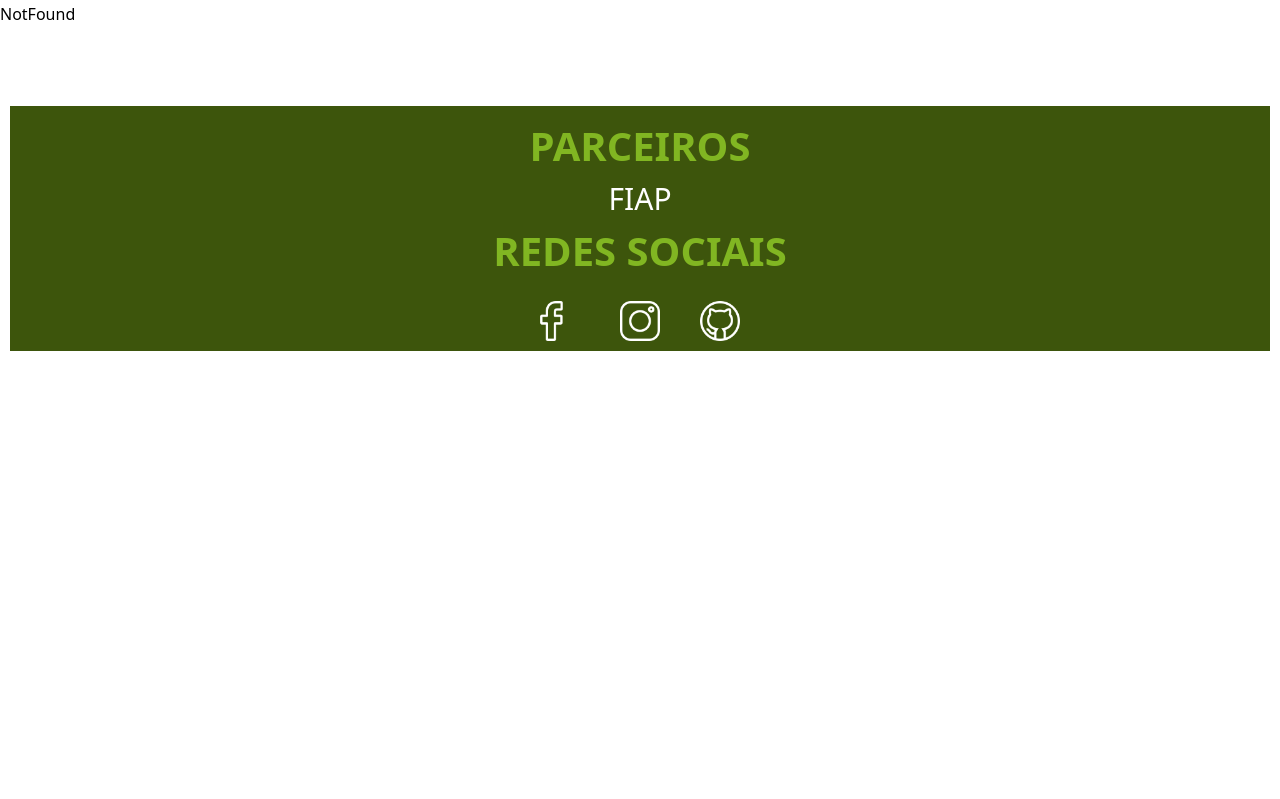
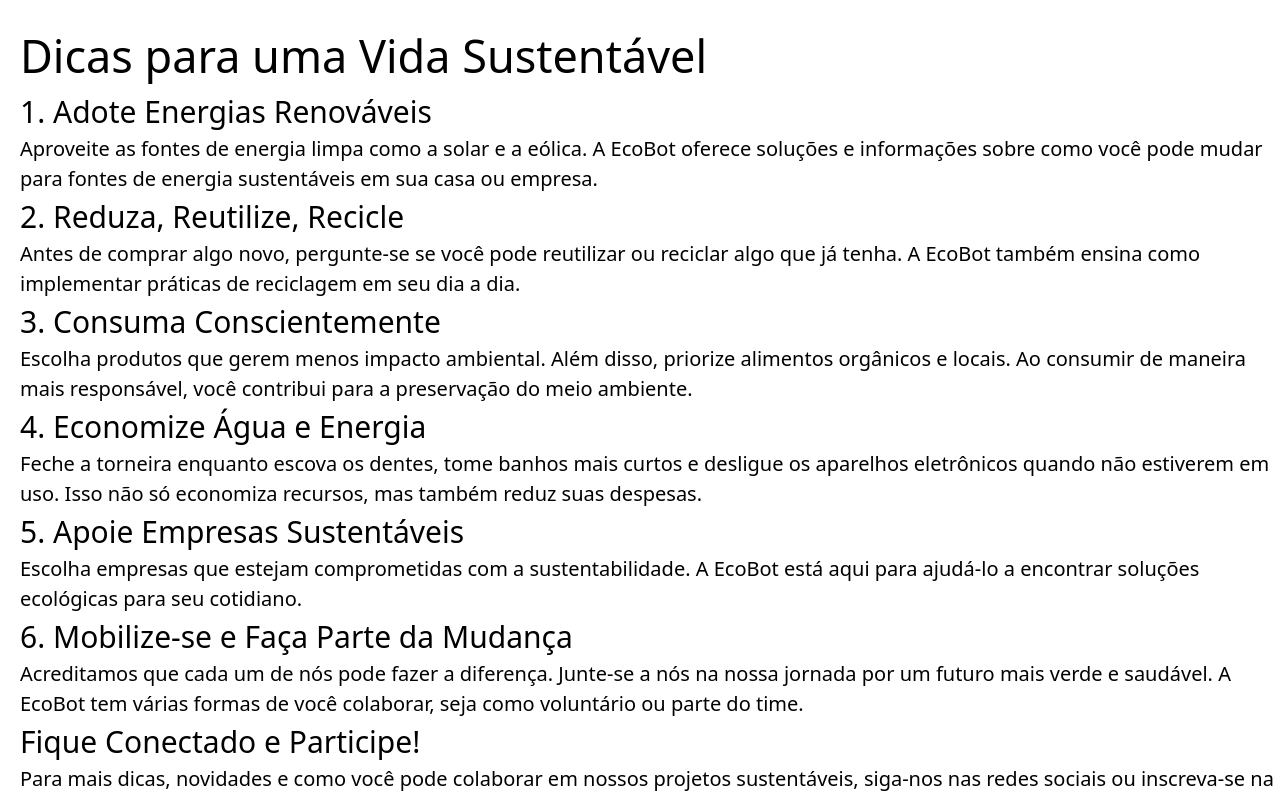
Before and after one commit to gusandrini/gs-2, a Next.js app in the folder gs/: page /dicas in a window 1280 px wide. Before the commit this address had no page. Shown: the part 440-1239 px from the top of the page. Before the commit the page ends 801 px from the top, so only its background shows below. Built offline with nearby package versions, Linux system fonts and the light colour scheme.

Commit message:
adicionado conteudo e estilização da pagina de dicas

```diff
--- a/gs/src/app/desafios/page.tsx
+++ b/gs/src/app/desafios/page.tsx
@@ -33,7 +33,7 @@ const Desafio = () => {
           <p>
             1° Escolha uma Meta Sustentável: Escolha entre várias ações sustentáveis, como instalar painéis solares, trocar lâmpadas para modelos
             LED, adotar um consumo consciente de eletricidade, ou até mesmo instalar um medidor de energia para acompanhar o consumo. <br />
-            2° Acompanhe Seu Progresso: Use nosso aplicativo ou a calculadora de economia energética para ver quantos quilowatts e dinheiro você
+            2° Acompanhe Seu Progresso: Use nossa calculadora de economia energética para ver quantos quilowatts e dinheiro você
             economizou, além da redução nas emissões de CO₂. <br />
             3° Compartilhe sua Jornada: Publique fotos, compartilhe histórias e acompanhe o progresso de outros participantes em nossas redes
             sociais. Use a hashtag #EnergiaSustentável e nos marque para inspirar e chegar em mais pessoas!
@@ -72,8 +72,9 @@ const Desafio = () => {
           <p>
           Calculadora de Economia de Energia: Descubra o quanto você pode economizar mudando pequenos hábitos em casa. <br />
           Guia de Instalação Solar: Aprenda o que é necessário para instalar um sistema solar e começar a gerar sua própria energia. <br />
-          Dicas de Sustentabilidade: Confira nossa seção de dicas para tornar seu dia a dia mais sustentável, desde o uso consciente de energia
-          até a redução de desperdício.
+          </p>
+          <p>
+          Dicas de Sustentabilidade: <Link href="/dicas">  Acesse aqui</Link>
           </p>
         </div>
     </div>
--- /dev/null
+++ b/gs/src/app/dicas/page.tsx
@@ -0,0 +1,33 @@
+import React from 'react'
+
+export default function Dicas() {
+  return (
+    <div>
+        <div className="dicas">
+            <h1>Dicas para uma Vida Sustentável</h1>
+
+            <h2>1. Adote Energias Renováveis</h2>
+            <p>Aproveite as fontes de energia limpa como a solar e a eólica. A EcoBot oferece soluções e informações sobre como você pode mudar para fontes de energia sustentáveis em sua casa ou empresa.</p>
+
+            <h2>2. Reduza, Reutilize, Recicle</h2>
+            <p>Antes de comprar algo novo, pergunte-se se você pode reutilizar ou reciclar algo que já tenha. A EcoBot também ensina como implementar práticas de reciclagem em seu dia a dia.</p>
+
+            <h2>3. Consuma Conscientemente</h2>
+            <p>Escolha produtos que gerem menos impacto ambiental. Além disso, priorize alimentos orgânicos e locais. Ao consumir de maneira mais responsável, você contribui para a preservação do meio ambiente.</p>
+
+            <h2>4. Economize Água e Energia</h2>
+            <p>Feche a torneira enquanto escova os dentes, tome banhos mais curtos e desligue os aparelhos eletrônicos quando não estiverem em uso. Isso não só economiza recursos, mas também reduz suas despesas.</p>
+
+            <h2>5. Apoie Empresas Sustentáveis</h2>
+            <p>Escolha empresas que estejam comprometidas com a sustentabilidade. A EcoBot está aqui para ajudá-lo a encontrar soluções ecológicas para seu cotidiano.</p>
+
+            <h2>6. Mobilize-se e Faça Parte da Mudança</h2>
+            <p>Acreditamos que cada um de nós pode fazer a diferença. Junte-se a nós na nossa jornada por um futuro mais verde e saudável. A EcoBot tem várias formas de você colaborar, seja como voluntário ou parte do time.</p>
+
+            <h2>Fique Conectado e Participe!</h2>
+            <p>Para mais dicas, novidades e como você pode colaborar em nossos projetos sustentáveis, siga-nos nas redes sociais ou inscreva-se na nossa newsletter!</p>
+        </div>
+
+    </div>
+  )
+}
--- a/gs/src/app/globals.css
+++ b/gs/src/app/globals.css
@@ -482,6 +482,21 @@
     }
   }
 
+/* ESTILIZAÇÃO PAGINA DE DICAS */
+@layer components{
+  .dicas h1{
+        @apply flex justify-start items-start ml-5 mt-5 text-[45px]
+    }
+
+    .dicas h2{
+        @apply flex justify-start items-start ml-5 text-[30px]
+    }
+
+    .dicas p{
+        @apply flex justify-start items-start ml-5 text-left text-[20px]
+    }
+}
+
 /* ESTILIZAÇÃO DO RODAPÉ */
 @layer components {
     footer {
--- a/gs/src/app/sobre/page.tsx
+++ b/gs/src/app/sobre/page.tsx
@@ -16,15 +16,23 @@ const Sobre = () => {
 
         <div className="introducao_sobre">
           <h1>Missão</h1>
-          <p>Um breve parágrafo sobre a missão da empresa ou do projeto, destacando o compromisso com a sustentabilidade e a inovação em energia limpa.</p>
+          <p>
+          A missão da EcoBot é promover um futuro sustentável por meio de tecnologias inovadoras que incentivam o uso consciente de recursos
+          naturais. A empresa busca integrar soluções de energia limpa e renovável no cotidiano das pessoas e organizações, oferecendo produtos
+          e serviços que não só contribuem para a preservação ambiental, mas também geram economia e eficiência energética. Por meio de
+          inteligência artificial e automação, a EcoBot visa transformar a maneira como interagimos com a energia, proporcionando um impacto
+          positivo para o planeta e para as futuras gerações.
+          </p>
         </div>
 
         <div className="nossa_historia">
           <h1>História</h1>
-          <p>Fundação e primeiros passos: Como e quando a empresa foi criada e qual era o propósito inicial.
-              Primeiros Projetos: Descrição do primeiro projeto de energia renovável, com uma foto ou breve vídeo.
-              Expansão e Parcerias: Momentos em que a empresa ampliou seu impacto ou formou parcerias importantes.
-              Inovações Recentes: Destaque de avanços tecnológicos ou novos produtos/serviços que mostram a evolução da empresa.
+          <p>
+            A EcoBot foi fundada por três estudantes do curso de Análise e Desenvolvimento de Sistemas da FIAP, com o intuito de criar uma solução
+            inovadora no campo da energia renovável. Durante o trabalho Global Solution, proposto pela faculdade, Eduarda, Gustavo e Victor uniram
+            suas habilidades e conhecimentos para desenvolver uma tecnologia que integra sustentabilidade e eficiência energética. Estamos no final
+            do primeiro ano do curso e, com a orientação de nossos professores, buscamos aplicar o aprendizado acadêmico para impactar positivamente
+            o meio ambiente. Através da EcoBot, nossa missão é democratizar o acesso à energia limpa e contribuir para um futuro mais sustentável.
           </p>
         </div>
 
@@ -52,15 +60,28 @@ const Sobre = () => {
 
         <div className="parceirias_colaboracoes">
         <h1>Parceiros</h1>
-        <p>espaço para falar sobre as parceirias</p>
+        <p>
+          A EcoBot tem a honra de contar com a FIAP como nossa parceira acadêmica. Como estudantes dessa renomada instituição, nossa parceria vai
+          além de um simples vínculo educacional; ela representa uma fonte constante de apoio, orientação e inovação. A FIAP, ao propor o trabalho
+          Global Solution, nos incentivou a criar soluções tecnológicas com um impacto real e positivo no mundo, especialmente no setor de energia
+          renovável. Através dessa parceria, temos acesso a recursos valiosos, como professores especializados e infraestrutura de ponta, que nos
+          ajudam a transformar ideias criativas em soluções práticas. Nossa colaboração com a FIAP é um pilar fundamental para o sucesso da EcoBot
+          e para o nosso crescimento contínuo como desenvolvedores e empreendedores comprometidos com a sustentabilidade.
+        </p>
         </div>
 
         <div className="junte">
         <h1>Junte-se a nós</h1>
         <p>
-            Chamada para Engajamento: Um convite inspirador, como “Acreditamos que cada um de nós pode fazer a diferença. Junte-se a nós e faça parte dessa jornada sustentável.”
-            Link para Vagas de Emprego e Voluntariado: Uma área com oportunidades para quem quer trabalhar com a empresa ou voluntariar-se em projetos ambientais.
-            Botões para Conectar-se: Botões chamativos para redes sociais, inscrição para newsletter e formulário de contato para os visitantes interagirem com a empresa.
+          Acreditamos que cada um de nós tem o poder de impactar positivamente o mundo. A EcoBot nasceu com a missão de transformar o futuro da
+          energia renovável, e queremos que você faça parte dessa jornada. Se você é apaixonado por sustentabilidade, tecnologia e inovação,
+          temos oportunidades para você! Junte-se à nossa equipe e contribua para um futuro mais verde, seja por meio de um trabalho conosco ou
+          como voluntário em projetos que realmente fazem a diferença.Explore as vagas de emprego e oportunidades de voluntariado que temos
+          disponíveis e venha construir soluções inovadoras com a gente. Seja no desenvolvimento de novas tecnologias ou no engajamento com a
+          comunidade, há espaço para todos que compartilham de nossa visão de um planeta mais sustentável. <br />
+          Para entrar em contato com a EcoBot, envie-nos um email ou então entre em contato através das nossas redes sociais. Estamos prontos
+          para responder às suas dúvidas, ouvir suas sugestões e discutir oportunidades de colaboração. Não hesite em nos procurar, estamos sempre
+          abertos para criar um futuro mais sustentável com você!
         </p>
         </div>
 
```
